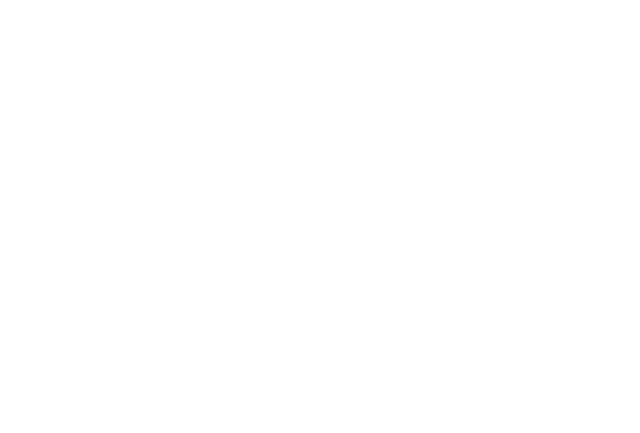
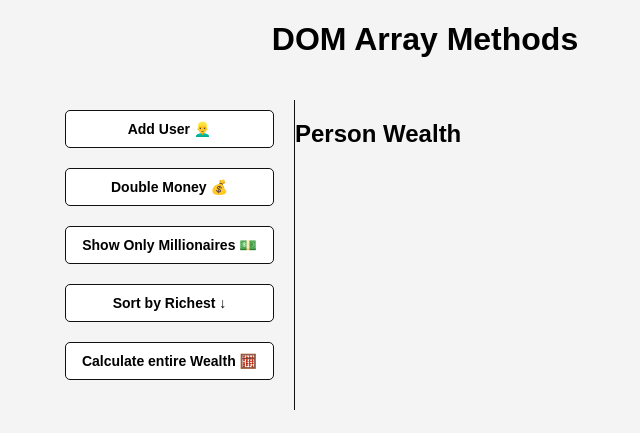
Before and after one commit to hacktivist123/20-js-projects, a plain HTML site: page DOM Array Methods/index.html in a window 1280 px wide. Shown: the whole page, without its empty margins (215-855 px from the left). Drawn offline with Linux system fonts and the light colour scheme.

Commit message:
style buttons and side bar

```diff
--- a/DOM Array Methods/index.html
+++ b/DOM Array Methods/index.html
@@ -3,10 +3,25 @@
   <head>
     <meta charset="UTF-8" />
     <meta name="viewport" content="width=device-width, initial-scale=1.0" />
+    <meta http-equiv="X-UA-Compatible" content="ie=edge" />
     <link rel="stylesheet" href="style.css" />
-    <title>DOM array methods</title>
+    <title>DOM Array Methods</title>
   </head>
   <body>
+    <h1>DOM Array Methods</h1>
+
+    <div class="container">
+      <aside>
+        <button id="add-user">Add User 👱‍♂️</button>
+        <button id="double">Double Money 💰</button>
+        <button id="show-millionaires">Show Only Millionaires 💵</button>
+        <button id="sort">Sort by Richest ↓</button>
+        <button id="calculate-wealth">Calculate entire Wealth 🧮</button>
+      </aside>
+      <main id="main">
+        <h2><strong>Person</strong> Wealth</h2>
+      </main>
+    </div>
     <script src="script.js"></script>
   </body>
 </html>
--- a/DOM Array Methods/style.css
+++ b/DOM Array Methods/style.css
@@ -1,5 +1,40 @@
-
-
 * {
   box-sizing: border-box;
 }
+
+body {
+  background: #f4f4f4;
+  font-family: Arial, Helvetica, sans-serif;
+  display: flex;
+  flex-direction: column;
+  align-items: center;
+  min-height: 100vh;
+  margin: 0;
+}
+
+.container {
+  display: flex;
+  padding: 20px;
+  margin: 0 auto;
+  max-width: 100%;
+  width: 800px;
+}
+
+aside {
+  padding: 10px 20px;
+  width: 250px;
+  border-right: 1px solid #111;
+}
+
+button {
+  background-color: white;
+  border: solid 1px #111;
+  border-radius: 5px;
+  cursor: pointer;
+  display: block;
+  width: 100%;
+  padding: 10px;
+  margin-bottom: 20px;
+  font-weight: bold;
+  font-size: 14px;
+}
```
